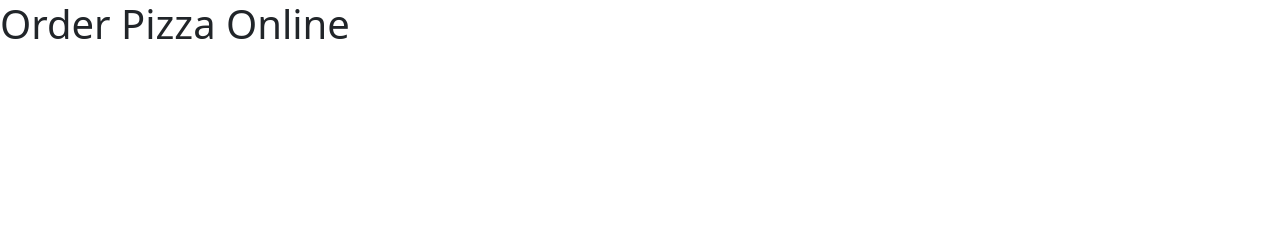
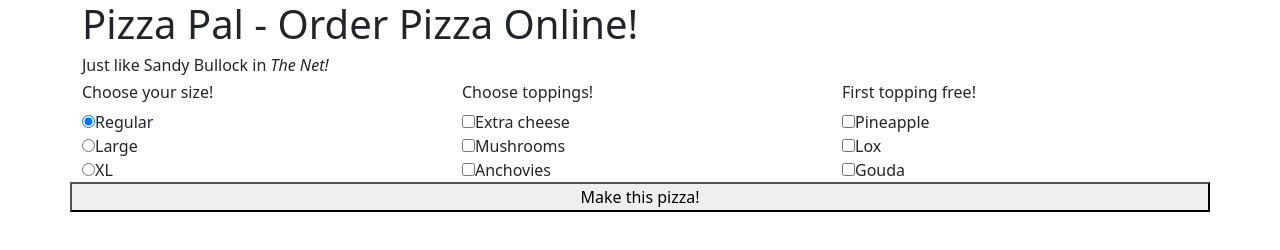
Before and after one commit to jbpawlik/pizza-parlor, a plain HTML site: page index.html in a window 1280 px wide. Drawn offline with Linux system fonts and the light colour scheme.

Commit message:
add radio and checkbox inputs

```diff
--- a/index.html
+++ b/index.html
@@ -12,6 +12,74 @@
   <title>Pizza Pal</title>
 </head>
 <body>
-    <h1>Order Pizza Online</h1>
+  <div class="container">
+    <h1>Pizza Pal - Order Pizza Online!</h1>
+    <h6>Just like Sandy Bullock in <em>The Net!</em></h6>
+    <div id="orderForm">
+
+        <or class="row">
+          <div class="col-4">
+            <form id="chooseSize">
+              <h6>Choose your size!</h6>
+              <div class="radio">
+                <label>
+                  <input type="radio" name="size" value="Regular" checked>Regular
+                </label>
+              </div>
+              <div>
+                <label>
+                  <input type="radio" name="size">Large
+                </label>
+              </div>
+              <div>
+                <label>
+                  <input type="radio" name="size">XL
+                </label>
+              </div>
+            </form>
+          </div>
+          <div class="col-4" id="col1">
+              <form id="chooseTopping">
+              <h6>Choose toppings!</h6>
+              <div class="checkbox">
+                <label>
+                  <input type="checkbox" class="topping" name="size" value="Regular">Extra cheese
+                </label>
+              </div>
+              <div>
+                <label>
+                  <input type="checkbox" class="topping" name="size">Mushrooms
+                </label>
+              </div>
+              <div>
+                <label>
+                  <input type="checkbox" class="topping" name="size">Anchovies
+                </label>
+              </div>
+            </div>
+            <div class="col-4">
+              <h6>First topping free!</h6>
+              <div class="checkbox">
+                <label>
+                  <input type="checkbox" class="topping" name="size" value="Regular">Pineapple
+                </label>
+              </div>
+              <div>
+                <label>
+                  <input type="checkbox" class="topping" name="size">Lox
+                </label>
+              </div>
+              <div>
+                <label>
+                  <input type="checkbox" class="topping" name="size">Gouda
+                </label>
+              </div>
+            </form>
+          </div>
+
+          <button type="submit" class="button" id="makePizza">Make this pizza!</button>
+          </form>
+    </div>
+  </div>
 </body>
 </html>
```
Also changed, not shown: js/scripts.js (+4 -3 lines).
